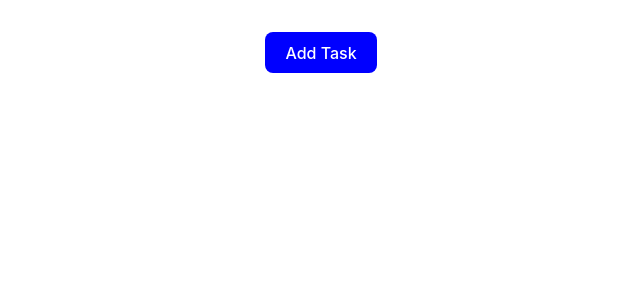
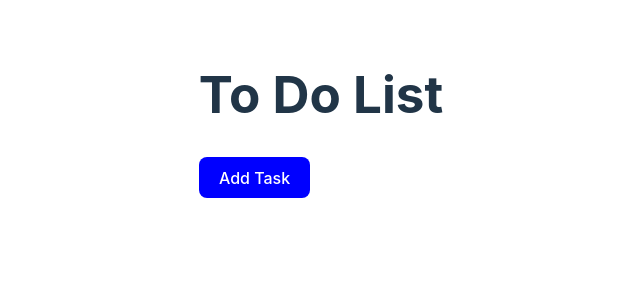
Before and after one commit to GregoryVDev/FinalToDoList, a React (Vite) app: page / in a window 1280 px wide. Shown: the top 300 px of the page, without its empty margins (319-959 px from the left). Built offline with nearby package versions, Linux system fonts and the light colour scheme.

Commit message:
Added the title

```diff
--- a/src/App.jsx
+++ b/src/App.jsx
@@ -1,6 +1,6 @@
 import "./App.css";
 import { Button } from "./components/Button";
-import { Input } from "./components/Input";
+import { Title } from "./components/TodoList";
 
 export const App = () => {
   const handleClick = () => {
@@ -9,6 +9,7 @@ export const App = () => {
 
   return (
     <div>
+      <Title titre="To Do List" />
       <Button
         onClick={handleClick}
         style={{ backgroundColor: "blue", color: "white" }}
--- a/src/components/TodoList.jsx
+++ b/src/components/TodoList.jsx
@@ -1,4 +1,12 @@
 import { useState } from "react";
+
+export const Title = ({ titre }) => {
+  return (
+    <div>
+      <h1>{titre}</h1>
+    </div>
+  );
+};
 
 export const TodoList = () => {
   const [tasks, setTasks] = useState([
```
